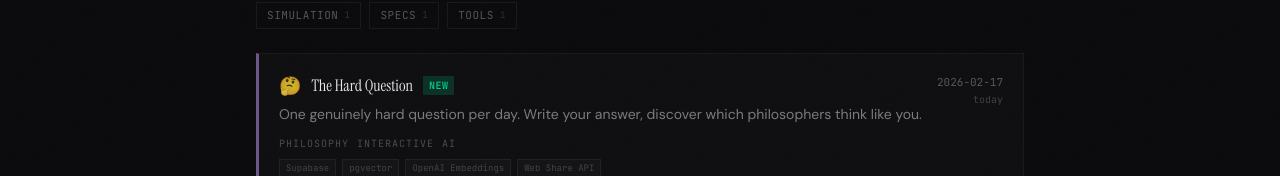
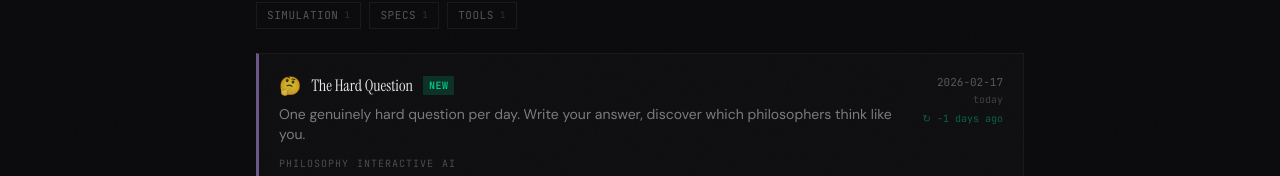
Before and after one commit to neill-k/experiments, a Next.js app: page / in a window 1280 px wide. Shown: the part 570-746 px from the top of the page. Built offline with nearby package versions, Linux system fonts and the light colour scheme; no server answers.

Commit message:
chore: scheduled improvement - add lastUpdated indicators to experiment cards

```diff
--- a/src/app/feed.xml/route.ts
+++ b/src/app/feed.xml/route.ts
@@ -32,8 +32,13 @@ export function GET() {
     })
     .join('\n')
 
-  const lastBuildDate = experiments.length > 0
-    ? new Date(experiments[0].date + 'T06:00:00Z').toUTCString()
+  const mostRecentDate = experiments.reduce((latest, exp) => {
+    const d = exp.lastUpdated ?? exp.date
+    return d > latest ? d : latest
+  }, experiments[0]?.date ?? '')
+
+  const lastBuildDate = mostRecentDate
+    ? new Date(mostRecentDate + 'T06:00:00Z').toUTCString()
     : new Date().toUTCString()
 
   const xml = `<?xml version="1.0" encoding="UTF-8"?>
--- a/src/app/page.tsx
+++ b/src/app/page.tsx
@@ -180,6 +180,11 @@ export default async function Home({
                         recent
                       </span>
                     )}
+                    {!isToday(exp.date) && !isRecent(exp.date) && exp.lastUpdated && isRecent(exp.lastUpdated) && (
+                      <span className="bg-emerald-500/15 px-1.5 py-0.5 text-[10px] font-[family-name:var(--font-mono)] font-medium text-emerald-400/70 uppercase tracking-wider">
+                        updated
+                      </span>
+                    )}
                   </div>
                   <div className="mt-1.5 text-sm font-[family-name:var(--font-body)] text-white/45">
                     {exp.description}
@@ -192,6 +197,11 @@ export default async function Home({
                   <div className="font-[family-name:var(--font-mono)] text-[10px] text-white/20 mt-0.5">
                     {relativeDate(exp.date)}
                   </div>
+                  {exp.lastUpdated && exp.lastUpdated !== exp.date && (
+                    <div className="font-[family-name:var(--font-mono)] text-[10px] text-emerald-400/40 mt-1">
+                      ↻ {relativeDate(exp.lastUpdated)}
+                    </div>
+                  )}
                 </div>
               </div>
               <div className="mt-3 flex gap-2">
--- a/src/app/sitemap.ts
+++ b/src/app/sitemap.ts
@@ -6,7 +6,7 @@ export default function sitemap(): MetadataRoute.Sitemap {
 
   const experimentPages: MetadataRoute.Sitemap = experiments.map((exp) => ({
     url: `${baseUrl}/e/${exp.slug}`,
-    lastModified: new Date(exp.date),
+    lastModified: new Date(exp.lastUpdated ?? exp.date),
     changeFrequency: 'weekly',
     priority: 0.8,
   }))
--- a/src/lib/experiments.ts
+++ b/src/lib/experiments.ts
@@ -20,6 +20,8 @@ export interface Experiment {
   favorite?: boolean
   /** Key technologies used in this experiment (shown as subtle badges). */
   tech?: string[]
+  /** ISO date of the most recent meaningful update (omit if same as date). */
+  lastUpdated?: string
 }
 
 /** Returns the GitHub URL for an experiment's source directory. */
@@ -39,6 +41,7 @@ export const experiments: Experiment[] = [
     accent: 'rgba(200, 160, 255, 0.5)',
     favorite: true,
     tech: ['Supabase', 'pgvector', 'OpenAI Embeddings', 'Web Share API'],
+    lastUpdated: '2026-02-18',
   },
   {
     slug: 'ant-farm',
@@ -51,6 +54,7 @@ export const experiments: Experiment[] = [
     accent: 'rgba(180, 120, 80, 0.5)',
     favorite: false,
     tech: ['Canvas API', 'Dirty-rect Rendering', 'Pheromone Simulation'],
+    lastUpdated: '2026-02-16',
   },
   {
     slug: 'the-blob',
@@ -74,6 +78,7 @@ export const experiments: Experiment[] = [
     icon: '📝',
     accent: 'rgba(255, 200, 80, 0.5)',
     tech: ['localStorage', 'OpenAI API', 'Anthropic API', 'react-markdown'],
+    lastUpdated: '2026-02-15',
   },
   {
     slug: 'agent-spec-builder',
@@ -85,6 +90,7 @@ export const experiments: Experiment[] = [
     icon: '🤖',
     accent: 'rgba(90, 160, 255, 0.5)',
     tech: ['JSZip', 'Markdown Generation', 'Spec Linting'],
+    lastUpdated: '2026-02-15',
   },
 ]
 
--- a/src/lib/json-ld.ts
+++ b/src/lib/json-ld.ts
@@ -38,7 +38,7 @@ export function homepageJsonLd() {
 
 /** Schema.org CreativeWork for an individual experiment page. */
 export function experimentJsonLd(exp: Experiment) {
-  return {
+  const data: Record<string, unknown> = {
     '@context': 'https://schema.org',
     '@type': 'CreativeWork',
     name: exp.title,
@@ -57,4 +57,10 @@ export function experimentJsonLd(exp: Experiment) {
     },
     keywords: exp.tags.join(', '),
   }
+
+  if (exp.lastUpdated && exp.lastUpdated !== exp.date) {
+    data.dateModified = exp.lastUpdated
+  }
+
+  return data
 }
```
